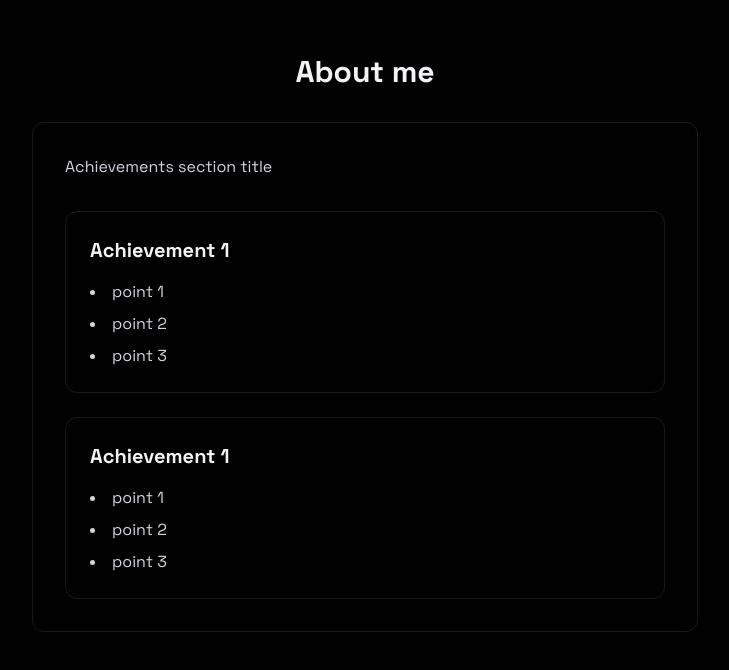
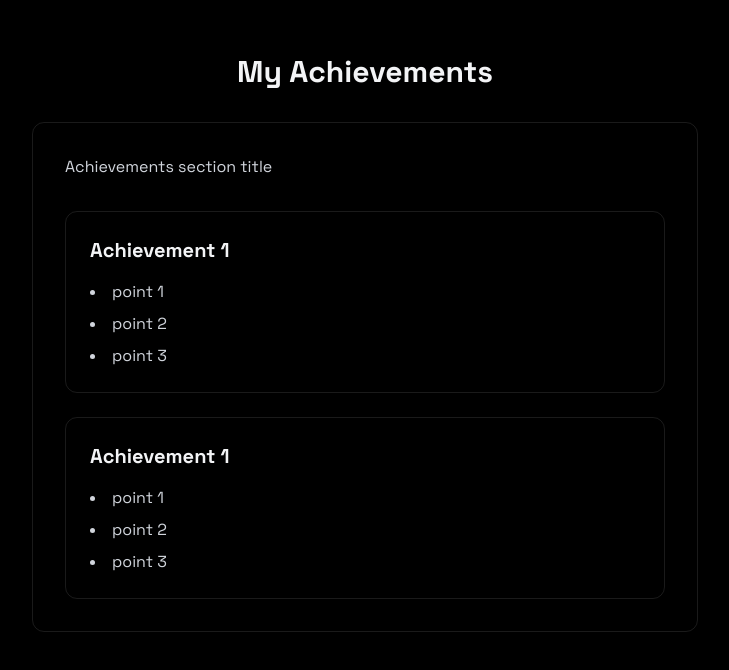
Before and after one commit to DylanHunter45/professional-portfolio, a React (Vite) app: page / in a window 1280 px wide. Shown: the part 2513-3183 px from the top of the page, without its empty margins (275-1004 px from the left). Built offline with nearby package versions, Linux system fonts and the light colour scheme; no server answers.

Commit message:
fix: update Achievements section title and enhance hover effects for consistency

```diff
--- a/src/components/sections/Achievements.jsx
+++ b/src/components/sections/Achievements.jsx
@@ -8,12 +8,14 @@ export class Achievements extends Component {
         className="min-h-screen flex items-center justify-center py-20"
       >
         <div className="max-w-3xl mx-auto px-4">
-          <h2 className="text-3xl font-bold mb-8 text-center">About me</h2>
-          <div className="rounded-xl p-8 border-white/10 border hover:-translate-y-1 transition-all">
+          <h2 className="text-3xl font-bold mb-8 text-center">
+            My Achievements
+          </h2>
+          <div className="rounded-xl p-8 border-white/10 border hover:-translate-y-1 hover:border-blue-500/30 hover:shadow-[0_2px_8px_rgba(59,130,246, 0.2)] transition-all">
             <p className="text-gray-300 mb-6">Achievements section title</p>
 
             <div className="grid grid-cols-1 md:grid-cols-1 gap-6 mt-8">
-              <div className="p-6 rounded-xl border-white/10 border hover:-translate-y-1 transition-all w-150">
+              <div className="p-6 rounded-xl border-white/10 border hover:-translate-y-1 hover:border-blue-500/30 hover:shadow-[0_2px_8px_rgba(59,130,246, 0.2)] transition-all w-150">
                 <h3 className="text-xl font-bold mb-4"> Achievement 1 </h3>
                 <ul className="list-disc list-inside text-gray-300 space-y-2">
                   <li>point 1</li>
@@ -21,7 +23,7 @@ export class Achievements extends Component {
                   <li>point 3</li>
                 </ul>
               </div>
-              <div className="p-6 rounded-xl border-white/10 border hover:-translate-y-1 transition-all">
+              <div className="p-6 rounded-xl border-white/10 border hover:-translate-y-1 hover:border-blue-500/30 hover:shadow-[0_2px_8px_rgba(59,130,246, 0.2)] transition-all">
                 <h3 className="text-xl font-bold mb-4"> Achievement 1 </h3>
                 <ul className="list-disc list-inside text-gray-300 space-y-2">
                   <li>point 1</li>
```
